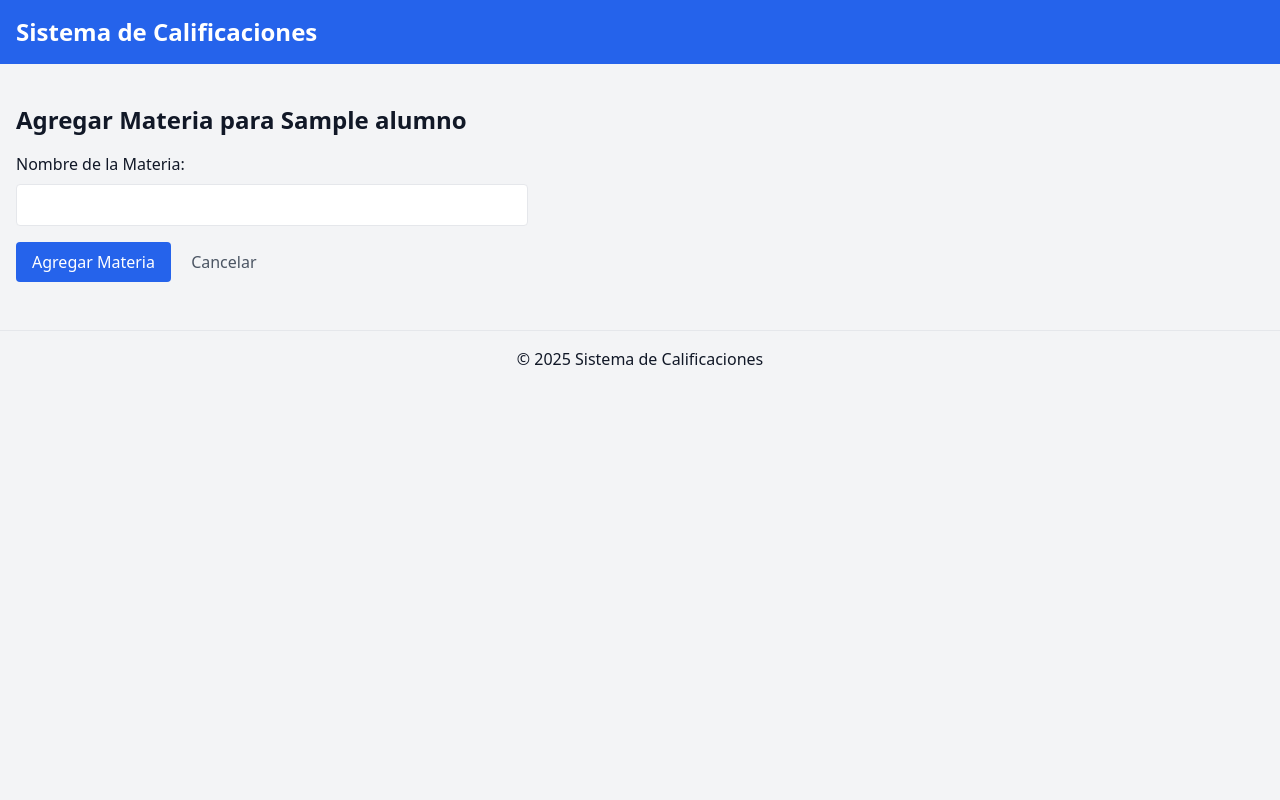
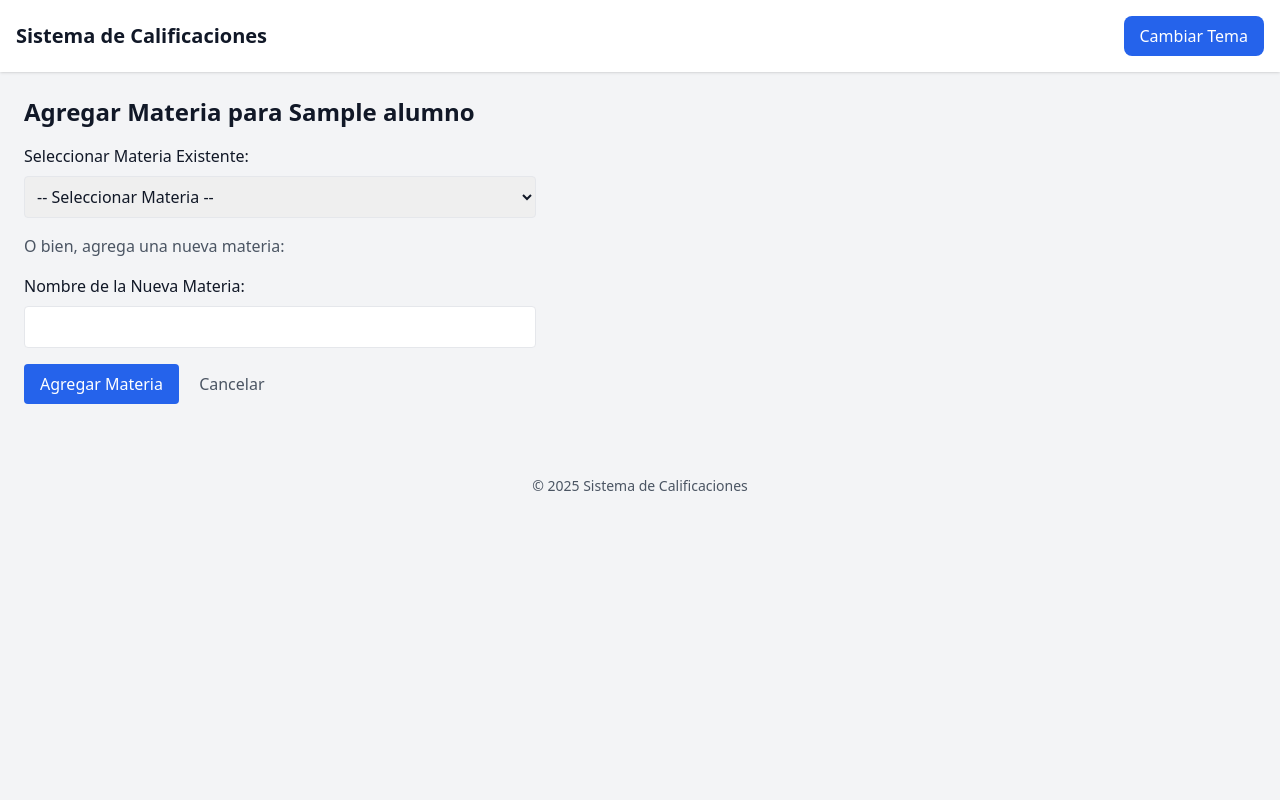
Before and after one commit to N03l244/Calificaciones_SI, a Flask app: page /alumno/1/agregar_materia in a window 1280 px wide. Run offline with Flask 3, Linux system fonts and the light colour scheme; tables that the repository leaves empty hold one stand-in row (values such as "Sample post"); some libraries are stand-ins or nearby versions.

Commit message:
Corrección de errores

```diff
--- a/Calificaciones/app.py
+++ b/Calificaciones/app.py
@@ -12,29 +12,31 @@
 # Modelos
 class Alumno(db.Model):
     __tablename__ = 'alumnos'
-    id = db.Column(db.Integer, primary_key=True, autoincrement=True)
-    nombre = db.Column(db.String(100), nullable=False)
-    email = db.Column(db.String(100), unique=True, nullable=False)
-     # Nuevos atributos
-    matricula = db.Column(db.String(9), unique=True, nullable=False)
-    carrera = db.Column(db.String(100), nullable=False)
-    cuatrimestre = db.Column(db.String(20), nullable=False)
-    materias = db.relationship('Materia', backref='alumno', lazy=True)
+    id = db.Column(db.Integer, primary_key=True)
+    nombre = db.Column(db.String(255), nullable=False)
+    email = db.Column(db.String(255), nullable=False)
+    matricula = db.Column(db.String(255), nullable=False)
+    carrera = db.Column(db.String(255), nullable=False)
+    cuatrimestre = db.Column(db.String(255), nullable=False)
+    # Relación con calificaciones
+    calificaciones = db.relationship('Calificacion', backref='estudiante', lazy=True)
 
 class Materia(db.Model):
     __tablename__ = 'materias'
-    id = db.Column(db.Integer, primary_key=True, autoincrement=True)
-    nombre = db.Column(db.String(100), nullable=False)
-    alumno_id = db.Column(db.Integer, db.ForeignKey('alumnos.id'), nullable=False)
+    id = db.Column(db.Integer, primary_key=True)
+    nombre = db.Column(db.String(255), nullable=False)
+    # Relación con calificaciones
     calificaciones = db.relationship('Calificacion', backref='materia', lazy=True)
 
 class Calificacion(db.Model):
     __tablename__ = 'calificaciones'
-    id = db.Column(db.Integer, primary_key=True, autoincrement=True)
-    parcial1 = db.Column(db.Integer, nullable=True)
-    parcial2 = db.Column(db.Integer, nullable=True)
-    parcial3 = db.Column(db.Integer, nullable=True)
-    materia_id = db.Column(db.Integer, db.ForeignKey('materias.id'), nullable=False)
+    id = db.Column(db.Integer, primary_key=True)
+    id_alumno = db.Column(db.Integer, db.ForeignKey('alumnos.id'), nullable=False)
+    id_materia = db.Column(db.Integer, db.ForeignKey('materias.id'), nullable=False)
+    parcial1 = db.Column(db.Numeric(5, 2))
+    parcial2 = db.Column(db.Numeric(5, 2))
+    parcial3 = db.Column(db.Numeric(5, 2))
+
 
 # Función para calcular probabilidad de aprobar
 def calcular_probabilidad(p1, p2, p3):
@@ -48,32 +50,46 @@
     alumnos = Alumno.query.all()
     return render_template('index.html', alumnos=alumnos)
 
+# Ruta para el detalle del alumno
 @app.route('/alumno/<int:id>', methods=['GET', 'POST'])
 def alumno_detalle(id):
     alumno = Alumno.query.get_or_404(id)
 
+    # Obtener las materias asociadas al alumno a través de las calificaciones
+    materias = [calificacion.materia for calificacion in alumno.calificaciones]
+
+    print(f"Materias del alumno {alumno.id}: {materias}")  # Verificación
+
     if request.method == 'POST':
-        for materia in alumno.materias:
+        for materia in materias:
             p1 = request.form.get(f'parcial1_{materia.id}', type=int)
             p2 = request.form.get(f'parcial2_{materia.id}', type=int)
             p3 = request.form.get(f'parcial3_{materia.id}', type=int)
 
-            # Actualizar las calificaciones si la materia ya tiene calificaciones asociadas
-            if materia.calificaciones:
-                calificacion = materia.calificaciones[0]
-                calificacion.parcial1 = p1
-                calificacion.parcial2 = p2
-                calificacion.parcial3 = p3
-            # Si no tiene calificaciones, asignar las nuevas
+            # Buscar la calificación existente
+            calificacion = Calificacion.query.filter_by(id_alumno=alumno.id, id_materia=materia.id).first()
+
+            if calificacion:
+                # Actualizar solo los valores no nulos
+                if p1 is not None: calificacion.parcial1 = p1
+                if p2 is not None: calificacion.parcial2 = p2
+                if p3 is not None: calificacion.parcial3 = p3
             else:
-                nueva_calificacion = Calificacion(parcial1=p1, parcial2=p2, parcial3=p3, materia=materia)
+                # Crear una nueva calificación si no existe
+                nueva_calificacion = Calificacion(
+                    id_alumno=alumno.id,
+                    id_materia=materia.id,
+                    parcial1=p1,
+                    parcial2=p2,
+                    parcial3=p3
+                )
                 db.session.add(nueva_calificacion)
 
         db.session.commit()
         return redirect(url_for('alumno_detalle', id=alumno.id))
 
-    return render_template('alumno_detalle.html', alumno=alumno, calcular_probabilidad=calcular_probabilidad)
 
+    return render_template('alumno_detalle.html', alumno=alumno, calcular_probabilidad=calcular_probabilidad, materias=materias)
 
 
 # Ruta para agregar un nuevo alumno
@@ -112,30 +128,54 @@
     return render_template('agregar_alumno.html')
 
 
-
 @app.route('/alumno/<int:id>/agregar_materia', methods=['GET', 'POST'])
 def agregar_materia(id):
     alumno = Alumno.query.get_or_404(id)
 
+    # Obtener todas las materias existentes
+    materias_existentes = Materia.query.all()
+
     if request.method == 'POST':
-        # Obtener el nombre de la materia desde el formulario
-        nombre_materia = request.form['nombre']
+        # Obtener el id de la materia seleccionada o el nombre de una nueva
+        materia_id = request.form.get('materia_existente')
+        nombre_materia = request.form.get('nombre')
 
-        # Crear una nueva materia y asociarla con el alumno
-        nueva_materia = Materia(nombre=nombre_materia, alumno_id=alumno.id)
+        # Si selecciona una materia existente
+        if materia_id:
+            materia_existente = Materia.query.get(materia_id)
 
-        # Crear calificaciones predeterminadas (puedes establecer valores por defecto o dejarlas vacías)
-        nueva_calificacion = Calificacion(parcial1=None, parcial2=None, parcial3=None, materia=nueva_materia)
+            # Verificar si ya está asociada al alumno
+            calificacion_existente = Calificacion.query.filter_by(id_alumno=alumno.id, id_materia=materia_existente.id).first()
 
-        # Guardar la materia y las calificaciones
-        db.session.add(nueva_materia)
-        db.session.add(nueva_calificacion)
+            if calificacion_existente:
+                return render_template('agregar_materia.html', alumno=alumno, materias_existentes=materias_existentes, error="La materia ya está asociada al alumno.")
+
+            nueva_calificacion = Calificacion(id_alumno=alumno.id, id_materia=materia_existente.id)
+            db.session.add(nueva_calificacion)
+
+        # Si agrega una materia nueva
+        elif nombre_materia:
+            # Verificar si la materia ya existe
+            materia_existente = Materia.query.filter_by(nombre=nombre_materia).first()
+
+            if materia_existente:
+                nueva_calificacion = Calificacion(id_alumno=alumno.id, id_materia=materia_existente.id)
+                db.session.add(nueva_calificacion)
+            else:
+                # Crear nueva materia y asociarla
+                nueva_materia = Materia(nombre=nombre_materia)
+                db.session.add(nueva_materia)
+                db.session.flush()  # Obtiene el id antes de commit
+                nueva_calificacion = Calificacion(id_alumno=alumno.id, id_materia=nueva_materia.id)
+                db.session.add(nueva_calificacion)
+
         db.session.commit()
-
-        # Redirigir al detalle del alumno después de agregar la materia
         return redirect(url_for('alumno_detalle', id=alumno.id))
 
-    return render_template('agregar_materia.html', alumno=alumno)
+    return render_template('agregar_materia.html', alumno=alumno, materias_existentes=materias_existentes)
+
+
+
 
 @app.route('/editar_alumno/<int:alumno_id>', methods=['GET', 'POST'])
 def editar_alumno(alumno_id):
--- a/Calificaciones/templates/agregar_materia.html
+++ b/Calificaciones/templates/agregar_materia.html
@@ -5,9 +5,25 @@
 {% block content %}
 <h1 class="text-2xl font-bold mb-4">Agregar Materia para {{ alumno.nombre }}</h1>
 
+{% if error %}
+    <p class="text-red-500">{{ error }}</p>
+{% endif %}
+
 <form method="POST" action="{{ url_for('agregar_materia', id=alumno.id) }}" class="max-w-lg">
-    <label for="nombre" class="block mb-2">Nombre de la Materia:</label>
-    <input type="text" id="nombre" name="nombre" required class="w-full p-2 mb-4 border rounded">
+    <!-- Lista de materias existentes -->
+    <label for="materia_existente" class="block mb-2">Seleccionar Materia Existente:</label>
+    <select id="materia_existente" name="materia_existente" class="w-full p-2 mb-4 border rounded">
+        <option value="">-- Seleccionar Materia --</option>
+        {% for materia in materias_existentes %}
+            <option value="{{ materia.id }}">{{ materia.nombre }}</option>
+        {% endfor %}
+    </select>
+
+    <p class="text-gray-600 mb-4">O bien, agrega una nueva materia:</p>
+
+    <!-- Opción para agregar una nueva materia -->
+    <label for="nombre" class="block mb-2">Nombre de la Nueva Materia:</label>
+    <input type="text" id="nombre" name="nombre" class="w-full p-2 mb-4 border rounded">
 
     <button type="submit" class="bg-blue-600 text-white px-4 py-2 rounded hover:bg-blue-700">Agregar Materia</button>
     <a href="{{ url_for('alumno_detalle', id=alumno.id) }}" class="ml-4 text-gray-600 hover:underline">Cancelar</a>
--- a/Calificaciones/templates/alumno_detalle.html
+++ b/Calificaciones/templates/alumno_detalle.html
@@ -47,7 +47,7 @@
                 </tr>
             </thead>
             <tbody>
-                {% for materia in alumno.materias %}
+                {% for materia in materias %}
                 <tr>
                     <td class="border border-gray-300 px-4 py-2">{{ materia.nombre }}</td>
                     <td class="border border-gray-300 px-4 py-2">
--- a/Calificaciones/templates/base.html
+++ b/Calificaciones/templates/base.html
@@ -1,24 +1,48 @@
 <!DOCTYPE html>
-<html lang="es">
+<html lang="es" class="h-full" data-theme="light">
+
 <head>
     <meta charset="UTF-8">
     <meta name="viewport" content="width=device-width, initial-scale=1.0">
     <title>{% block title %}Sistema de Calificaciones{% endblock %}</title>
+
+    <!-- Tailwind CSS -->
     <script src="https://cdn.tailwindcss.com"></script>
+
+    <!-- Configuración de Modo Oscuro/Claro -->
+    <script>
+        if (localStorage.getItem('theme') === 'dark' || (!('theme' in localStorage) && window.matchMedia('(prefers-color-scheme: dark)').matches)) {
+            document.documentElement.classList.add('dark');
+        } else {
+            document.documentElement.classList.remove('dark');
+        }
+    </script>
 </head>
-<body class="bg-gray-100 text-gray-900">
-    <nav class="bg-blue-600 text-white p-4 mb-6">
-        <div class="container mx-auto">
-            <a href="/" class="text-2xl font-bold">Sistema de Calificaciones</a>
-        </div>
+
+<body class="h-full bg-gray-100 dark:bg-gray-900 text-gray-900 dark:text-gray-100">
+    <nav class="bg-white dark:bg-gray-800 shadow p-4 flex justify-between items-center">
+        <a href="/" class="text-xl font-bold">Sistema de Calificaciones</a>
+
+        <button id="theme-toggle" class="px-4 py-2 bg-blue-600 dark:bg-blue-500 text-white rounded-lg hover:bg-blue-700 dark:hover:bg-blue-400">
+            Cambiar Tema
+        </button>
     </nav>
 
-    <main class="container mx-auto p-4">
+    <main class="p-6">
         {% block content %}{% endblock %}
     </main>
 
-    <footer class="text-center p-4 mt-8 border-t">
-        &copy; 2025 Sistema de Calificaciones
+    <footer class="text-center p-4 mt-8 text-sm text-gray-600 dark:text-gray-400">
+        © 2025 Sistema de Calificaciones
     </footer>
+
+    <script>
+        const themeToggle = document.getElementById('theme-toggle');
+        themeToggle.addEventListener('click', () => {
+            document.documentElement.classList.toggle('dark');
+            localStorage.setItem('theme', document.documentElement.classList.contains('dark') ? 'dark' : 'light');
+        });
+    </script>
 </body>
+
 </html>
```
